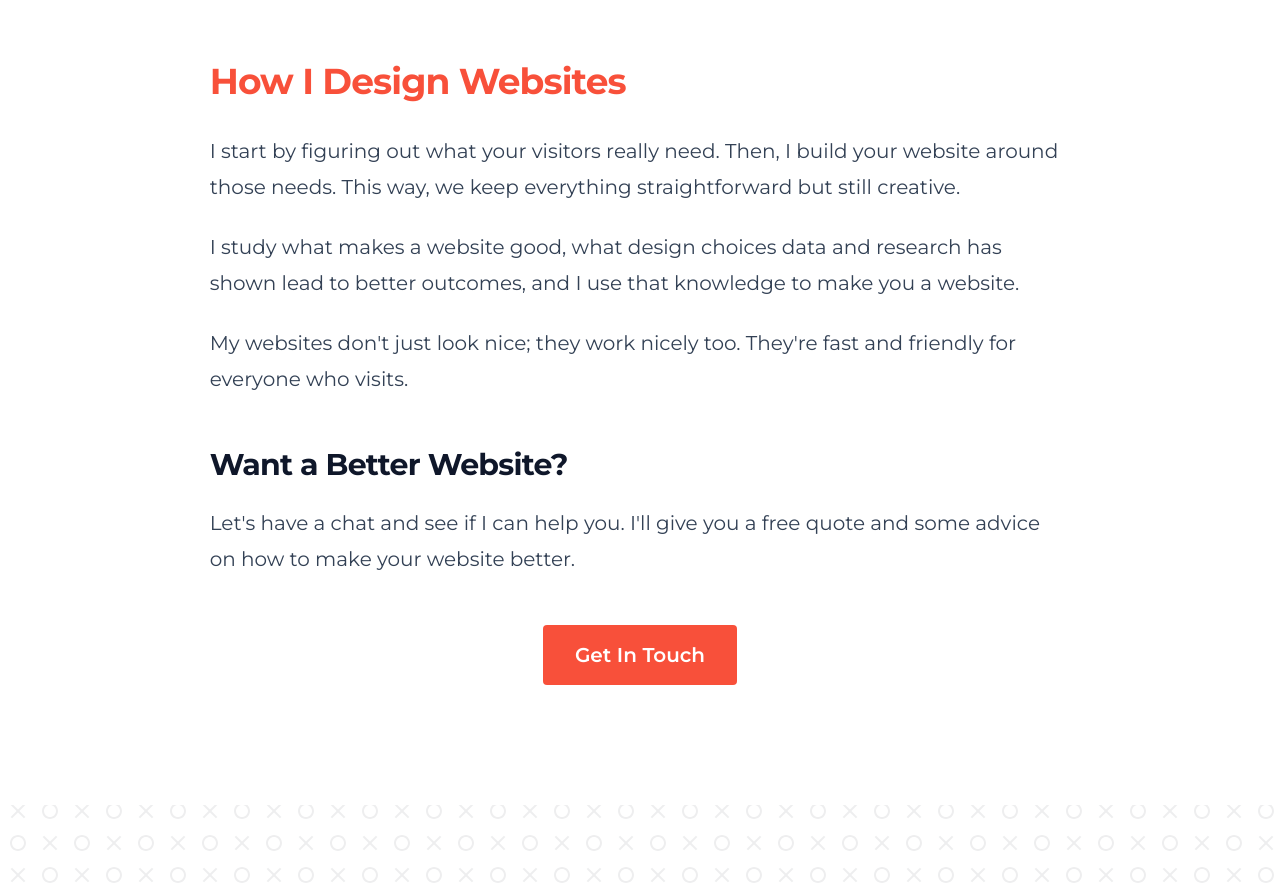
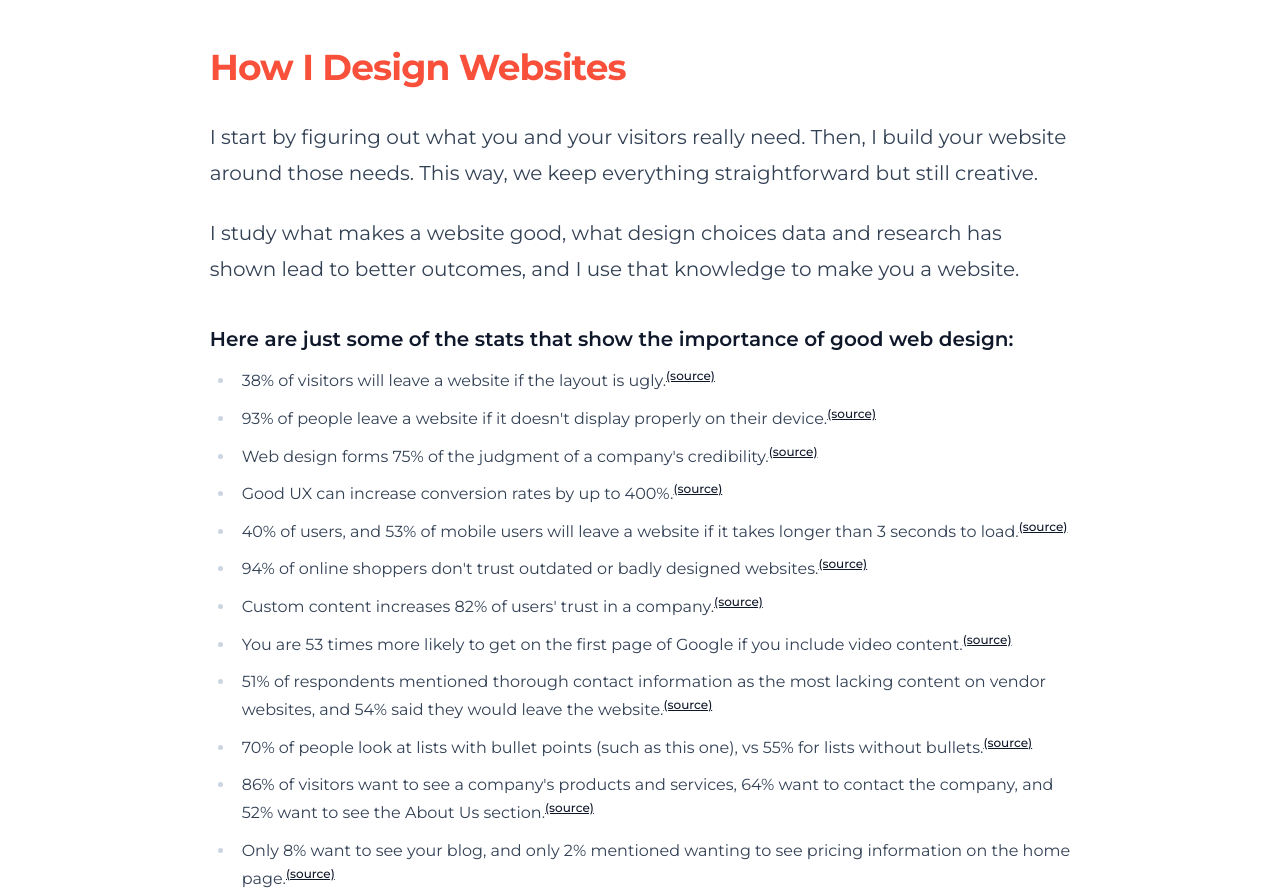
Before and after one commit to Oscar-P-E/your-next-web-design, a Next.js app: page /about in a window 1280 px wide. Shown: the part 1885-2776 px from the top of the page. Built offline with nearby package versions, Linux system fonts and the light colour scheme.

Commit message:
Add long list of stats with sources to About page

```diff
--- a/src/app/about/page.tsx
+++ b/src/app/about/page.tsx
@@ -9,10 +9,10 @@
       <div className="w-full bg-white pb-24 pt-12">
         <div className="prose prose-xl prose-slate mx-auto">
           {/* <div className="mx-auto flex w-full flex-col justify-center"> */}
-          <h4 className="pb-4 text-center font-semibold uppercase opacity-30">
+          <h4 className="pb-2 text-center text-lg opacity-35">
             Your Next Web Design
           </h4>
-          <h1 className="mx-auto max-w-xl pb-12 text-center text-7xl font-semibold tracking-tight text-oj-500">
+          <h1 className="mx-auto max-w-xl pb-12 text-center text-7xl font-extrabold tracking-tight text-oj-500">
             What is good web design?
           </h1>
 
@@ -90,8 +90,8 @@
             </h2>
 
             <p>
-              I start by figuring out what your visitors really need. Then, I
-              build your website around those needs. This way, we keep
+              I start by figuring out what you and your visitors really need.
+              Then, I build your website around those needs. This way, we keep
               everything straightforward but still creative.
             </p>
 
@@ -100,6 +100,212 @@
               research has shown lead to better outcomes, and I use that
               knowledge to make you a website.
             </p>
+
+            <h4 className="">
+              Here are just some of the stats that show the importance of good
+              web design:
+            </h4>
+
+            <ul className="prose-base">
+              <li>
+                38% of visitors will leave a website if the layout is ugly.
+                <sup>
+                  <a href="https://blogs.adobe.com/creative/files/2015/12/Adobe-State-of-Content-Report.pdf">
+                    (source)
+                  </a>
+                </sup>
+              </li>
+              <li>
+                93% of people leave a website if it doesn&apos;t display
+                properly on their device.
+                <sup>
+                  <a href="https://blog.hubspot.com/marketing/web-design-stats-for-2020">
+                    (source)
+                  </a>
+                </sup>
+              </li>
+              <li>
+                Web design forms 75% of the judgment of a company&apos;s
+                credibility.
+                <sup>
+                  <a href="http://credibility.stanford.edu/guidelines/index.html">
+                    (source)
+                  </a>
+                </sup>
+              </li>
+              <li>
+                Good UX can increase conversion rates by up to 400%.
+                <sup>
+                  <a href="https://www.forbes.com/sites/forbesagencycouncil/2017/03/23/the-bottom-line-why-good-ux-design-means-better-business/#42f4defa2396">
+                    (source)
+                  </a>
+                </sup>
+              </li>
+
+              <li>
+                40% of users, and 53% of mobile users will leave a website if it
+                takes longer than 3 seconds to load.
+                <sup>
+                  <a href="https://www.thinkwithgoogle.com/marketing-resources/data-measurement/mobile-page-speed-new-industry-benchmarks/">
+                    (source)
+                  </a>
+                </sup>
+              </li>
+              <li>
+                94% of online shoppers don&apos;t trust outdated or badly
+                designed websites.
+                <sup>
+                  <a href="https://www.ukwebhostreview.com/website-and-ux-statistics/">
+                    (source)
+                  </a>
+                </sup>
+              </li>
+
+              <li>
+                Custom content increases 82% of users&apos; trust in a company.
+                <sup>
+                  <a href="https://blog.red-website-design.co.uk/2018/07/16/web-design-stats-2018-2019-infographic/">
+                    (source)
+                  </a>
+                </sup>
+              </li>
+              <li>
+                You are 53 times more likely to get on the first page of Google
+                if you include video content.
+                <sup>
+                  <a href="https://www.ukwebhostreview.com/website-and-ux-statistics/">
+                    (source)
+                  </a>
+                </sup>
+              </li>
+              <li>
+                51% of respondents mentioned thorough contact information as the
+                most lacking content on vendor websites, and 54% said they would
+                leave the website.
+                <sup>
+                  <a href="https://www.huffindustrialmarketing.com/2015-Report.pdf">
+                    (source)
+                  </a>
+                </sup>
+              </li>
+              <li>
+                70% of people look at lists with bullet points (such as this
+                one), vs 55% for lists without bullets.
+                <sup>
+                  <a href="https://www.nngroup.com/reports/how-people-read-web-eyetracking-evidence/">
+                    (source)
+                  </a>
+                </sup>
+              </li>
+              <li>
+                86% of visitors want to see a company&apos;s products and
+                services, 64% want to contact the company, and 52% want to see
+                the About Us section.
+                <sup>
+                  <a href="https://www.huffindustrialmarketing.com/2015-Report.pdf">
+                    (source)
+                  </a>
+                </sup>
+              </li>
+
+              <li>
+                Only 8% want to see your blog, and only 2% mentioned wanting to
+                see pricing information on the home page.
+                <sup>
+                  <a href="https://www.huffindustrialmarketing.com/2015-Report.pdf">
+                    (source)
+                  </a>
+                </sup>
+              </li>
+
+              <li>
+                Improving website loading speed by 1 second were shown to
+                increase conversions by 27%.
+                <sup>
+                  <a href="https://www.mageplaza.com/blog/page-loading-1-second-faster-increase-conversion-rate.html">
+                    (source)
+                  </a>
+                </sup>
+              </li>
+              <li>
+                Personalised call to actions (CTAs) perform 202% better than
+                basic CTAs.
+                <sup>
+                  <a href="https://blog.hubspot.com/marketing/personalized-calls-to-action-convert-better-data">
+                    (source)
+                  </a>
+                </sup>
+              </li>
+
+              <li>
+                Customers are 16 times more likely to share on social media that
+                they made a purchase if they see a CTA button on the post
+                purchase page.
+                <sup>
+                  <a href="https://www.digitaloasis.com.au/10-ctas-that-increase-sales/">
+                    (source)
+                  </a>
+                </sup>
+              </li>
+              <li>
+                If you increase the number of elements on a page from 400 to
+                6,000, conversion rates drop by 95%.
+                <sup>
+                  <a href="https://www.thinkwithgoogle.com/data/mobile-page-speed-new-industry-benchmarks-elements-reduce-conversion/">
+                    (source)
+                  </a>
+                </sup>
+              </li>
+
+              <li>
+                Users spend an average of 5.94 seconds looking at a
+                website&apos;s main image, and colour pictures in general hold
+                attention longer than black & white pictures &ndash; 2 seconds
+                vs 0.6 seconds.
+                <sup>
+                  <a href="https://apiumtech.com/blog/key-statistics-colors-affect-sales-consciously-unconsciously/">
+                    (source)
+                  </a>
+                </sup>
+              </li>
+
+              <li>
+                Users spend 80% of their browsing time looking at the left half
+                of the page.
+                <sup>
+                  <a href="https://www.nngroup.com/articles/horizontal-attention-leans-left/">
+                    (source)
+                  </a>
+                </sup>
+              </li>
+              <li>
+                84% of marketers believe design driven companies outperform
+                other businesses.
+                <sup>
+                  <a href="https://econsultancy.com/reports/digital-intelligence-briefing-2018-digital-trends/">
+                    (source)
+                  </a>
+                </sup>
+              </li>
+
+              <li>
+                58% of people searched for information about a local business
+                using voice search.
+                <sup>
+                  <a href="https://review42.com/resources/voice-search-stats/">
+                    (source)
+                  </a>
+                </sup>
+              </li>
+
+              <li>
+                Updating old blog posts with new images and content can increase
+                your traffic by up to 111%.
+                <sup>
+                  <a href="https://backlinko.com/seo-techniques">(source)</a>
+                </sup>
+              </li>
+            </ul>
 
             <p>
               My websites don&apos;t just look nice; they work nicely too.
@@ -122,14 +328,10 @@
                 Get In Touch
               </a>
             </div>
-
-            <p></p>
-
-            <p></p>
           </div>
         </div>
       </div>
-      <div id="contact"></div>
+      <div id="contact" />
       <Contact />
       <Footer />
     </main>
--- a/src/app/home/components/Hero.tsx
+++ b/src/app/home/components/Hero.tsx
@@ -52,10 +52,10 @@
           </h2>
         </div>
         <a
-          href="#"
+          href="#contact"
           className="absolute bottom-20 left-1/2 z-10 mx-auto -translate-x-1/2 overflow-hidden rounded-full border-2 border-white bg-oj-500 px-5 py-2.5 text-xl font-medium capitalize tracking-normal text-white shadow-lg  transition-all duration-300 ease-in-out hover:bg-oj-400 hover:shadow-xl"
         >
-          Get me a quote
+          Give me a quote
         </a>
       </div>
       {/* drop shadow */}
--- a/src/app/home/components/Services.tsx
+++ b/src/app/home/components/Services.tsx
@@ -28,7 +28,7 @@
                   </a>
                 </span>
               </p>
-              <p>
+              <p className="pb-8">
                 Most of that evaluation is based on things such as the user
                 experience (UX) and perception of value.
               </p>
--- a/src/app/page.tsx
+++ b/src/app/page.tsx
@@ -15,6 +15,7 @@
       <Services />
       {/* <Testimonials /> */}
       {/* <FAQ /> */}
+      <div id="contact" />
       <Contact />
       <Footer />
     </main>
--- a/src/app/services/page.tsx
+++ b/src/app/services/page.tsx
@@ -9,17 +9,17 @@
       <div className="w-full bg-white pb-24 pt-12">
         <div className="prose prose-xl prose-slate mx-auto">
           {/* <div className="mx-auto flex w-full flex-col justify-center"> */}
-          <h4 className="pb-4 text-center font-semibold uppercase opacity-30">
+          <h4 className="pb-2 text-center text-lg opacity-35">
             Your Next Web Design
           </h4>
-          <h1 className="mx-auto max-w-xl pb-12 text-center text-7xl font-semibold tracking-tight text-oj-500">
+          <h1 className="mx-auto max-w-xl pb-12 text-center text-7xl font-extrabold tracking-tight text-oj-500">
             Some of the things I do
           </h1>
           {/* </div> */}
           <div className="prose-p:my-0 prose-h3:my-0 mx-auto grid w-[90%] grid-cols-2 items-center gap-x-[5%] gap-y-12 lg:w-full">
             {/* <div className="col-span-2 border-y"></div> */}
 
-            <h3 className="bg-gradient-to-r from-black bg-clip-text font-bold tracking-tight text-indigo-500 text-transparen">
+            <h3 className="text-transparen bg-gradient-to-r from-black bg-clip-text font-bold tracking-tight text-indigo-500">
               Website Design & Development
             </h3>
             <p className="">
@@ -31,8 +31,8 @@
             <div className="col-span-2 border-y"></div>
 
             <h3
-              className="bg-gradient-to-r from-black bg-clip-text
-font-bold tracking-tight text-oj-500 text-transparen"
+              className="text-transparen bg-gradient-to-r from-black
+bg-clip-text font-bold tracking-tight text-oj-500"
             >
               Website Redesign & Optimisation
             </h3>
@@ -46,8 +46,8 @@
             <div className="col-span-2 border-y"></div>
 
             <h3
-              className="bg-gradient-to-r from-black bg-clip-text
-font-bold tracking-tight text-transparen text-yellow-500"
+              className="text-transparen bg-gradient-to-r from-black
+bg-clip-text font-bold tracking-tight text-yellow-500"
             >
               Responsive Design
             </h3>
@@ -59,8 +59,8 @@
             <div className="col-span-2 border-y"></div>
 
             <h3
-              className="bg-gradient-to-r from-black bg-clip-text
-font-bold tracking-tight text-emerald-500 text-transparen"
+              className="text-transparen bg-gradient-to-r from-black
+bg-clip-text font-bold tracking-tight text-emerald-500"
             >
               Content Creation
             </h3>
@@ -72,8 +72,8 @@
             <div className="col-span-2 border-y"></div>
 
             <h3
-              className="bg-gradient-to-r from-black bg-clip-text
-font-bold tracking-tight text-cyan-500 text-transparen"
+              className="text-transparen bg-gradient-to-r from-black
+bg-clip-text font-bold tracking-tight text-cyan-500"
             >
               Conversion Rate & Search Engine Optimisation
             </h3>
@@ -126,7 +126,7 @@
           </div>
         </div>
       </div>
-      <div id="contact"></div>
+      <div id="contact" />
       <Contact />
       <Footer />
     </main>
```
